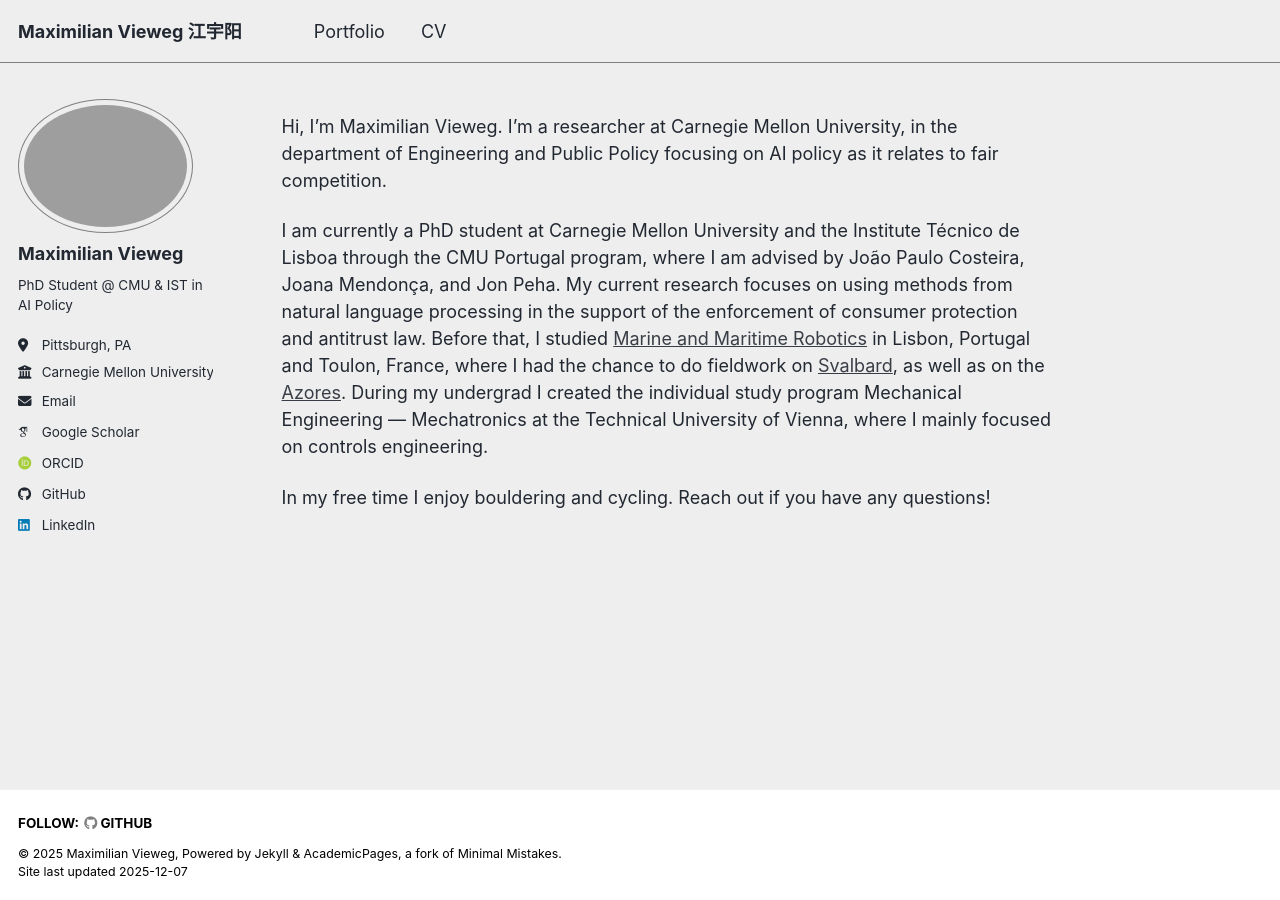
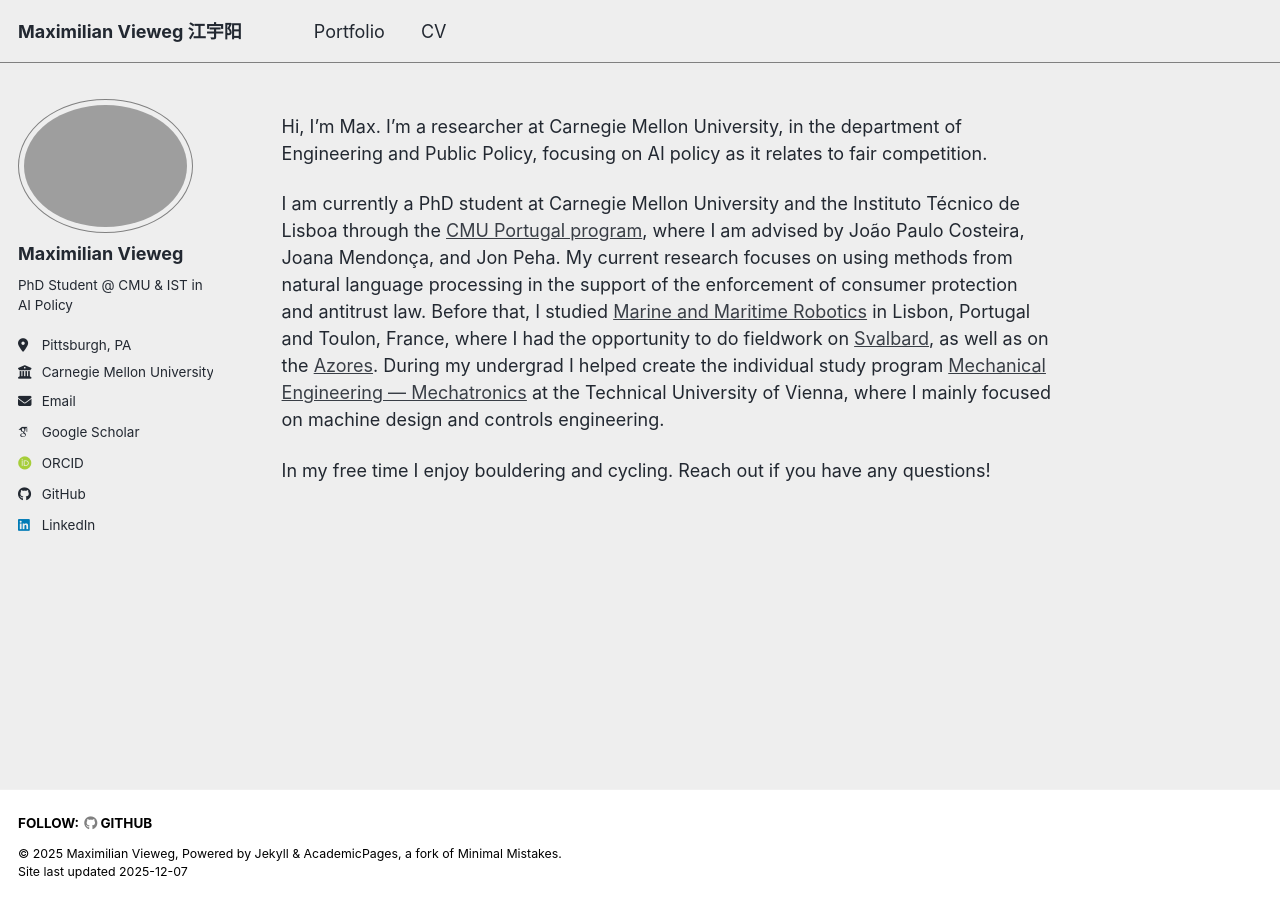
Before and after one commit to majvie/majvie.github.io, a Jekyll site: the page built from _pages/about.md, in a window 1280 px wide. Built offline with Jekyll 4.4.1, drawn with Linux system fonts in a browser that asks for light colours; some web fonts are replaced; a script bundle is joined from its source files by our own code; library files that are not in the unit come from our copies.

Commit message:
changed wording

```diff
--- a/_pages/about.md
+++ b/_pages/about.md
@@ -9,8 +9,8 @@
 
 
 
-Hi, I’m Maximilian Vieweg. I’m a researcher at Carnegie Mellon University, in the department of Engineering and Public Policy focusing on AI policy as it relates to fair competition.
+Hi, I’m Max. I’m a researcher at Carnegie Mellon University, in the department of Engineering and Public Policy, focusing on AI policy as it relates to fair competition.
 
-I am currently a PhD student at Carnegie Mellon University and the Institute Técnico de Lisboa through the CMU Portugal program, where I am advised by João Paulo Costeira, Joana Mendonça, and Jon Peha. My current research focuses on using methods from natural language processing in the support of the enforcement of consumer protection and antitrust law. Before that, I studied [Marine and Maritime Robotics](https://www.master-mir.eu/) in Lisbon, Portugal and Toulon, France, where I had the chance to do fieldwork on [Svalbard](https://www.unis.no/courses/at-334-arctic-marine-measurements-techniques-operations-and-transport/), as well as on the [Azores](https://www.linkedin.com/posts/mit-portugal-program_%F0%9D%90%87%F0%9D%90%A8%F0%9D%90%B0-%F0%9D%90%B0%F0%9D%90%9A%F0%9D%90%AC-%F0%9D%90%AD%F0%9D%90%A1%F0%9D%90%9E-%F0%9D%90%9E%F0%9D%90%B1%F0%9D%90%A9%F0%9D%90%9E%F0%9D%90%AB%F0%9D%90%A2%F0%9D%90%9E%F0%9D%90%A7%F0%9D%90%9C%F0%9D%90%9E-activity-7298306420188352512-KQmD?utm_source=share&utm_medium=member_desktop&rcm=ACoAABn5l6gBBsYnbCm-eG7tAlQnY0O8MNbXXdo). During my undergrad I created the individual study program Mechanical Engineering --- Mechatronics at the Technical University of Vienna, where I mainly focused on controls engineering.
+I am currently a PhD student at Carnegie Mellon University and the Instituto Técnico de Lisboa through the [CMU Portugal program](https://cmuportugal.org/), where I am advised by João Paulo Costeira, Joana Mendonça, and Jon Peha. My current research focuses on using methods from natural language processing in the support of the enforcement of consumer protection and antitrust law. Before that, I studied [Marine and Maritime Robotics](https://www.master-mir.eu/) in Lisbon, Portugal and Toulon, France, where I had the opportunity to do fieldwork on [Svalbard](https://www.unis.no/courses/at-334-arctic-marine-measurements-techniques-operations-and-transport/), as well as on the [Azores](https://www.linkedin.com/posts/mit-portugal-program_%F0%9D%90%87%F0%9D%90%A8%F0%9D%90%B0-%F0%9D%90%B0%F0%9D%90%9A%F0%9D%90%AC-%F0%9D%90%AD%F0%9D%90%A1%F0%9D%90%9E-%F0%9D%90%9E%F0%9D%90%B1%F0%9D%90%A9%F0%9D%90%9E%F0%9D%90%AB%F0%9D%90%A2%F0%9D%90%9E%F0%9D%90%A7%F0%9D%90%9C%F0%9D%90%9E-activity-7298306420188352512-KQmD?utm_source=share&utm_medium=member_desktop&rcm=ACoAABn5l6gBBsYnbCm-eG7tAlQnY0O8MNbXXdo). During my undergrad I helped create the individual study program [Mechanical Engineering --- Mechatronics](https://www.tuwien.at/en/mwbw/study-programmes/mechanical-engineering) at the Technical University of Vienna, where I mainly focused on machine design and controls engineering.
 
 In my free time I enjoy bouldering and cycling. Reach out if you have any questions!
```
Also changed, not shown: _pages/cv.md (+1 -1 lines).
